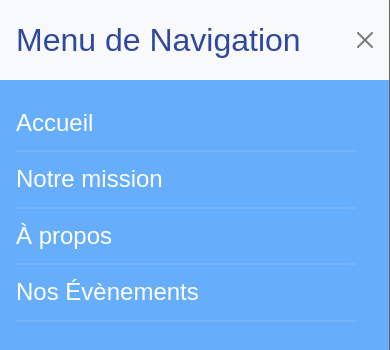
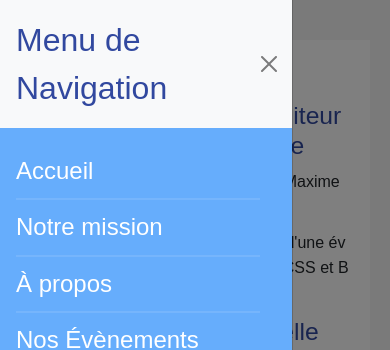
Before and after one commit to Blamxis/ClimatAssoc, a plain HTML site: page Mentions-Légales.html in a window 390 px wide. Both pictures are taken after a click on the button "Toggle navigation". Shown: the top 350 px of the page. Drawn offline with Linux system fonts and the light colour scheme.

Commit message:
correct bug ml

```diff
--- a/Assets/CSS/mention-legales.css
+++ b/Assets/CSS/mention-legales.css
@@ -35,6 +35,19 @@ body {
     height: 100px;
 }
 
+@media (max-width: 768px) {
+    .custom-offcanvas {
+        width: 75% !important;
+    }
+
+    .navbar-toggler {
+        position: fixed;
+        top: 10px;
+        left: 10px;
+        opacity: 0.2;
+    }
+}
+
 /*** Articles ***/
 
 .legal-section {
--- a/Mentions-Légales.html
+++ b/Mentions-Légales.html
@@ -23,7 +23,7 @@
                 <span class="navbar-toggler-icon"></span>
               </button>
 
-              <div class="offcanvas offcanvas-start text-bg-light" tabindex="-1" id="offcanvasDarkNavbar" aria-labelledby="offcanvasDarkNavbarLabel">
+              <div class="custom-offcanvas offcanvas offcanvas-start text-bg-light" tabindex="-1" id="offcanvasDarkNavbar" aria-labelledby="offcanvasDarkNavbarLabel">
                 <div class="offcanvas-header">
                   <h5 class="offcanvas-title" id="offcanvasDarkNavbarLabel">Menu de Navigation</h5>
                   <button type="button" class="btn-close" data-bs-dismiss="offcanvas" aria-label="Close"></button>
```
